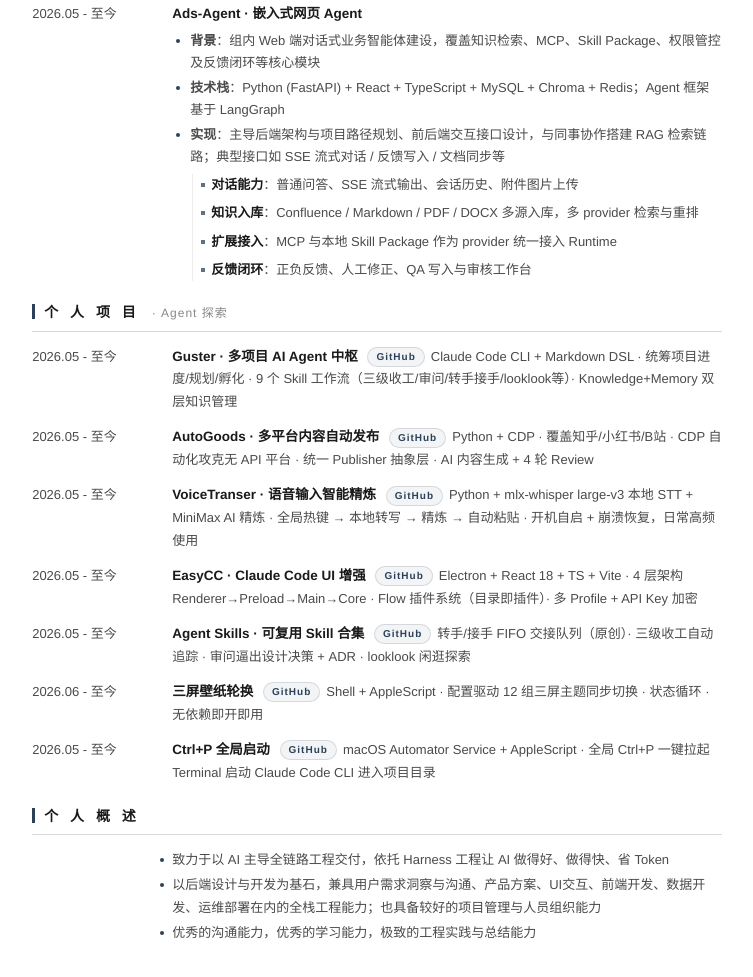
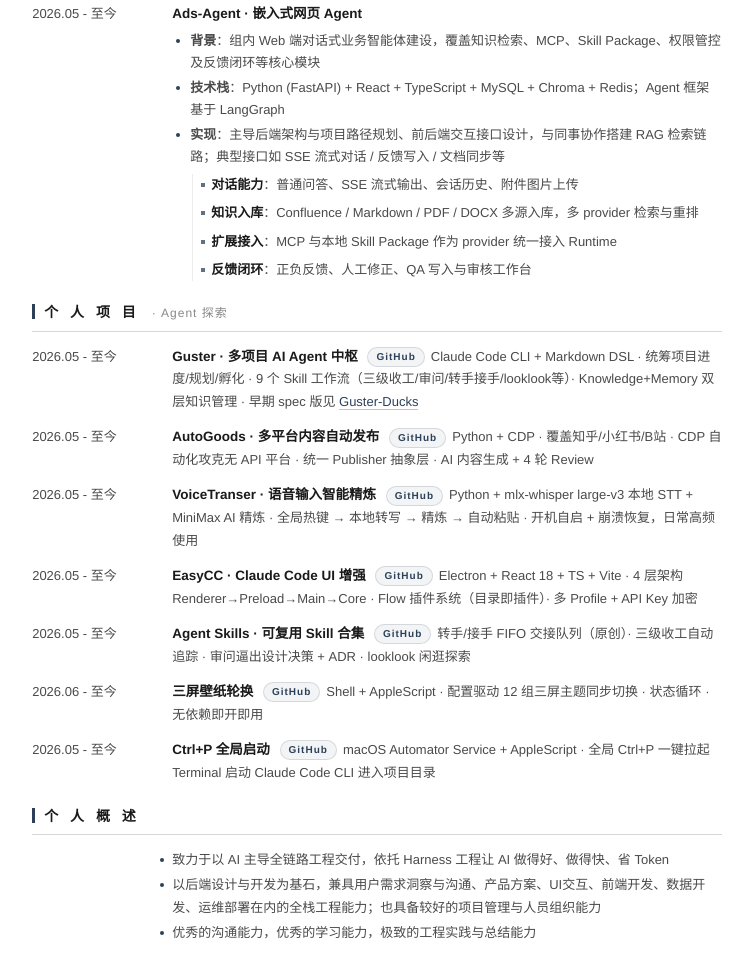
Before and after one commit to Lumos-789/Lumos-789.github.io, a plain HTML site: page index.html in a window 1280 px wide. Shown: the part 2224-3201 px from the top of the page, without its empty margins (263-1016 px from the left). Drawn offline with Linux system fonts and the light colour scheme.

Commit message:
docs: add Guster-Ducks link to Guster project description

```diff
--- a/index.html
+++ b/index.html
@@ -880,7 +880,7 @@
     <div class="proj-item proj-item-inline">
       <div class="proj-header">
         <span class="time">2026.05 - 至今</span>
-        <span class="name">Guster · 多项目 AI Agent 中枢 <a href="https://github.com/Lumos-789/Guster" target="_blank" style="display:inline-block;font-size:10px;font-weight:600;letter-spacing:1px;color:var(--accent);background:rgba(44,65,89,0.06);border:1px solid rgba(44,65,89,0.15);border-radius:999px;padding:1px 8px;margin-left:6px;vertical-align:middle;text-decoration:none;line-height:1.6">GitHub</a><span class="desc">Claude Code CLI + Markdown DSL · 统筹项目进度/规划/孵化 · 9 个 Skill 工作流（三级收工/审问/转手接手/looklook等）· Knowledge+Memory 双层知识管理</span></span>
+        <span class="name">Guster · 多项目 AI Agent 中枢 <a href="https://github.com/Lumos-789/Guster" target="_blank" style="display:inline-block;font-size:10px;font-weight:600;letter-spacing:1px;color:var(--accent);background:rgba(44,65,89,0.06);border:1px solid rgba(44,65,89,0.15);border-radius:999px;padding:1px 8px;margin-left:6px;vertical-align:middle;text-decoration:none;line-height:1.6">GitHub</a><span class="desc">Claude Code CLI + Markdown DSL · 统筹项目进度/规划/孵化 · 9 个 Skill 工作流（三级收工/审问/转手接手/looklook等）· Knowledge+Memory 双层知识管理 · 早期 spec 版见 <a href="https://github.com/Lumos-789/Guster-Ducks" target="_blank" style="color:var(--accent);text-decoration:none;border-bottom:1px solid rgba(44,65,89,0.3)">Guster-Ducks</a></span></span>
       </div>
     </div>
 
```
